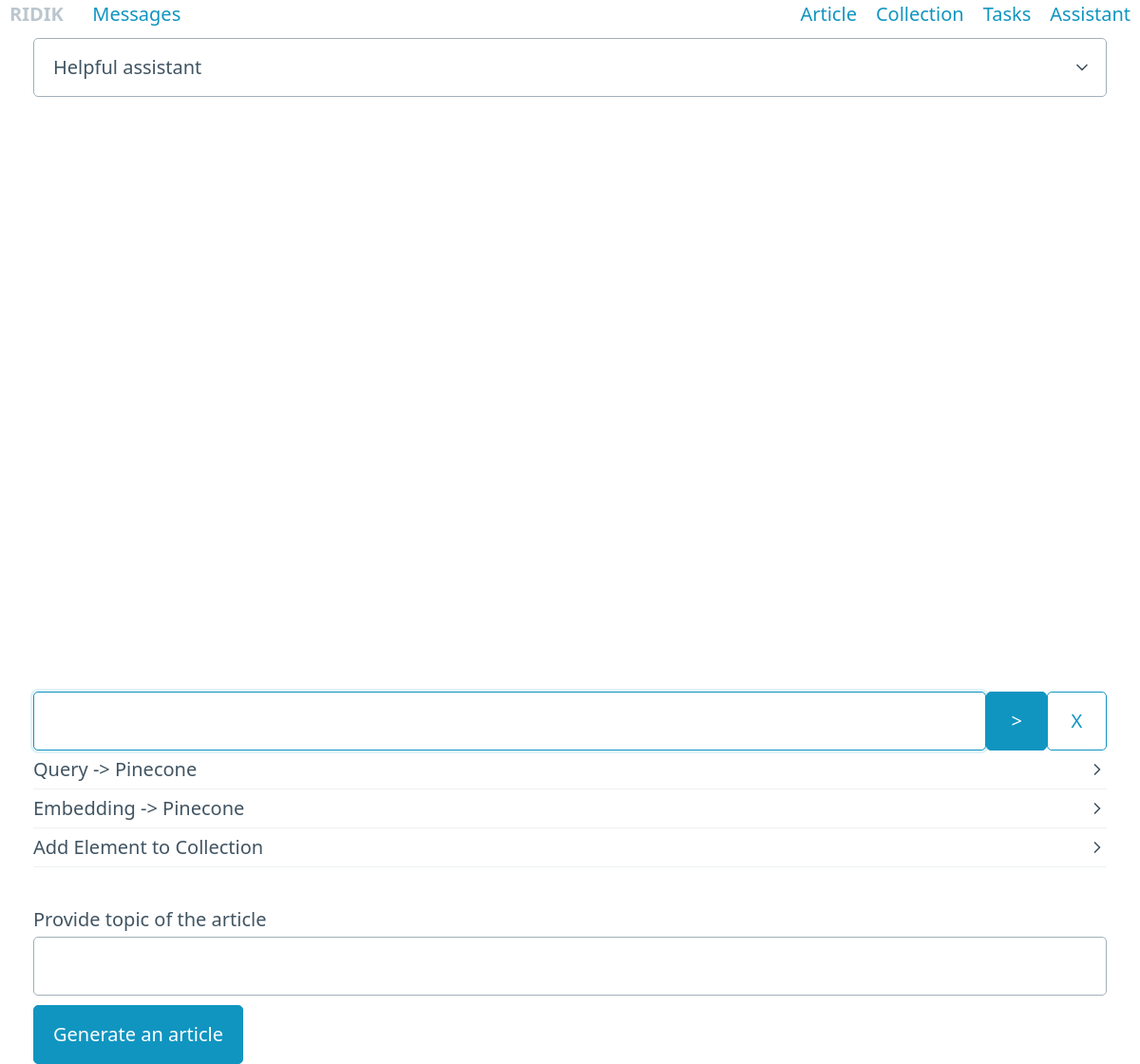
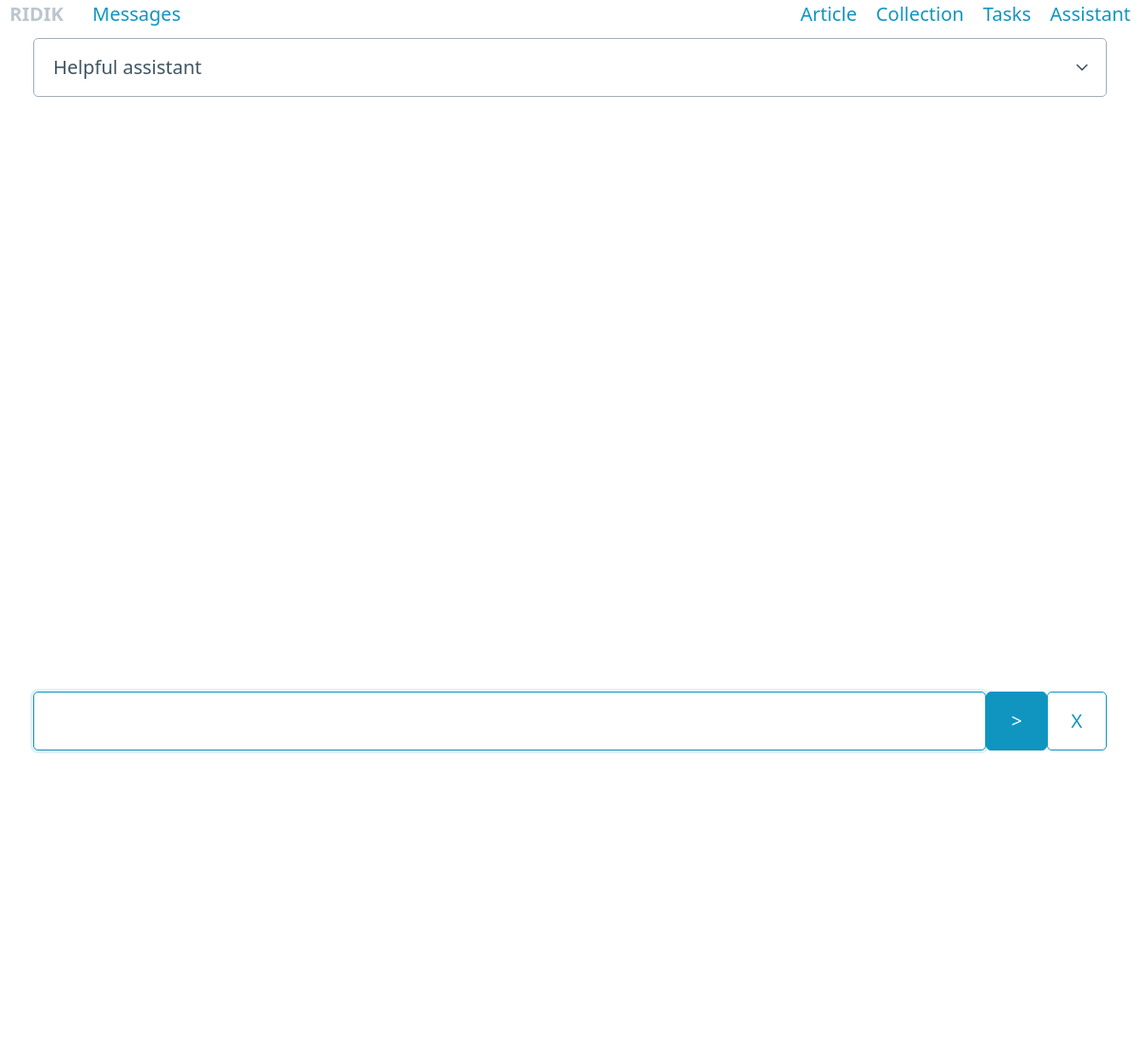
Before and after one commit to pdulak/RIDIK, an Electron app: page index.html in a window 1200 px wide. Shown: the whole page at 95% size. After the commit the page ends 800 px from the top, so only its background shows below. Drawn offline with Linux system fonts and the light colour scheme; no server answers.

Commit message:
feat: hide additional panels by default

```diff
--- a/index.html
+++ b/index.html
@@ -52,7 +52,7 @@
                 </div>
             </div>
         </section>
-        <section id="collection" class="dynamic-section">
+        <section id="collection" class="dynamic-section" style="display: none">
             <details>
                 <summary>Query -> Pinecone</summary>
                 <div>
@@ -96,7 +96,7 @@
                 </div>
             </details>
         </section>
-        <section id="article" class="dynamic-section">
+        <section id="article" class="dynamic-section" style="display: none">
             <label for="article-topic">Provide topic of the article</label>
             <input type="text" name="article-topic" id="article-topic">
             <a href="#" role="button" id="generate-article">Generate an article</a>
```
